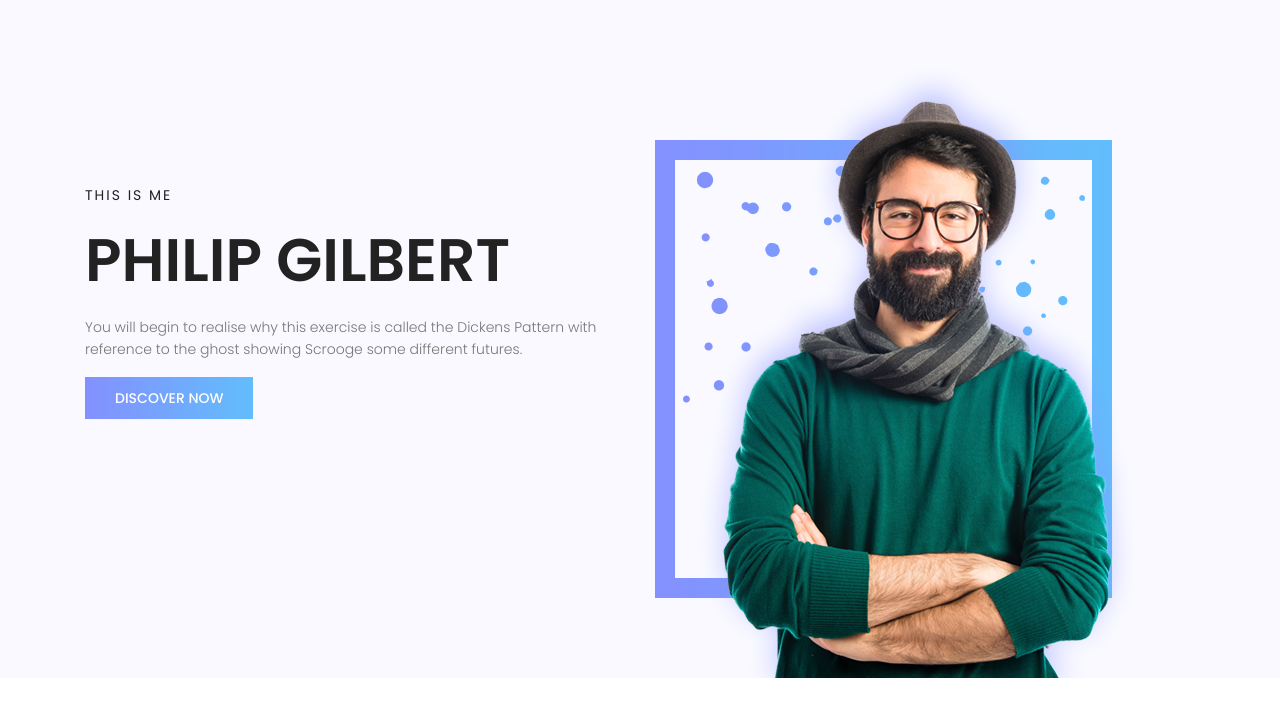
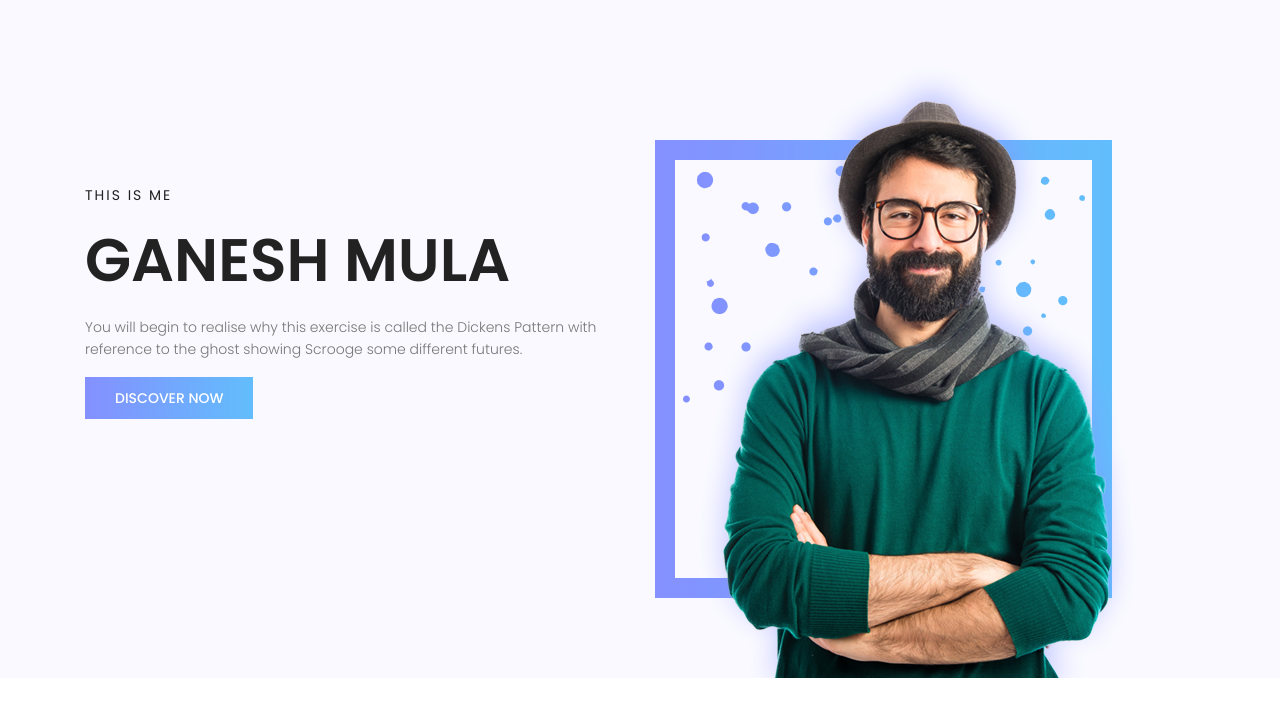
Before and after one commit to ganeshmulay086/ganeshmulay086.github.io, a plain HTML site: page index.html in a window 1280 px wide. Shown: the part 72-800 px from the top of the page. Drawn offline with nearby package versions, Linux system fonts and the light colour scheme; some packages are replaced by stand-ins of ours.

Commit message:
commit changes

```diff
--- a/index.html
+++ b/index.html
@@ -14,7 +14,7 @@
 		<!-- meta character set -->
 		<meta charset="UTF-8">
 		<!-- Site Title -->
-		<title>Personal</title>
+		<title>Ganesh Mulay</title>
 
 		<link href="https://fonts.googleapis.com/css?family=Poppins:100,200,400,300,500,600,700" rel="stylesheet">
 			<!--
@@ -74,7 +74,7 @@
 					<div class="row fullscreen align-items-center justify-content-between">
 						<div class="col-lg-6 col-md-6 banner-left">
 							<h6>This is me</h6>
-							<h1>Philip Gilbert</h1>
+							<h1>Ganesh Mula</h1>
 							<p>
 								You will begin to realise why this exercise is called the Dickens Pattern with reference to the ghost showing Scrooge some different futures.
 							</p>
```
